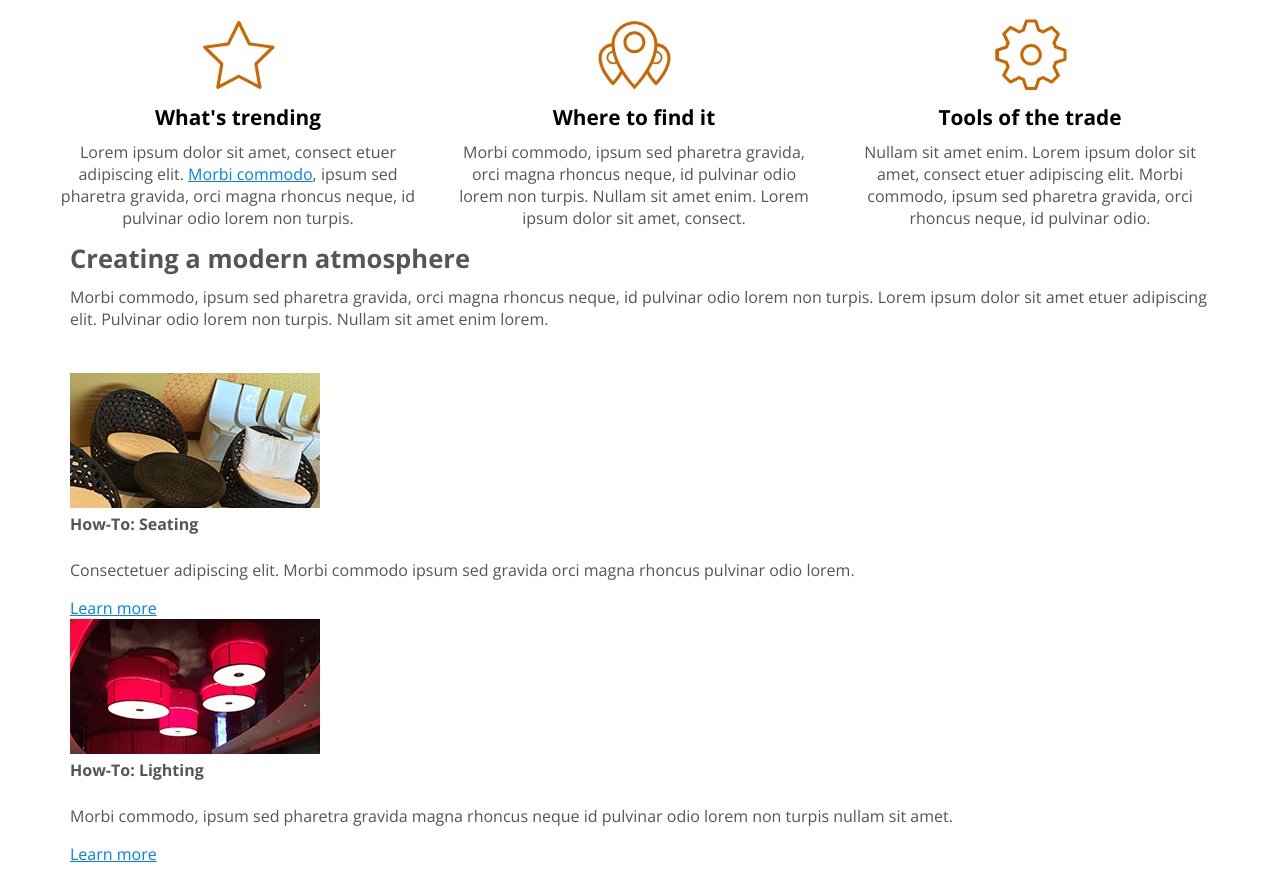
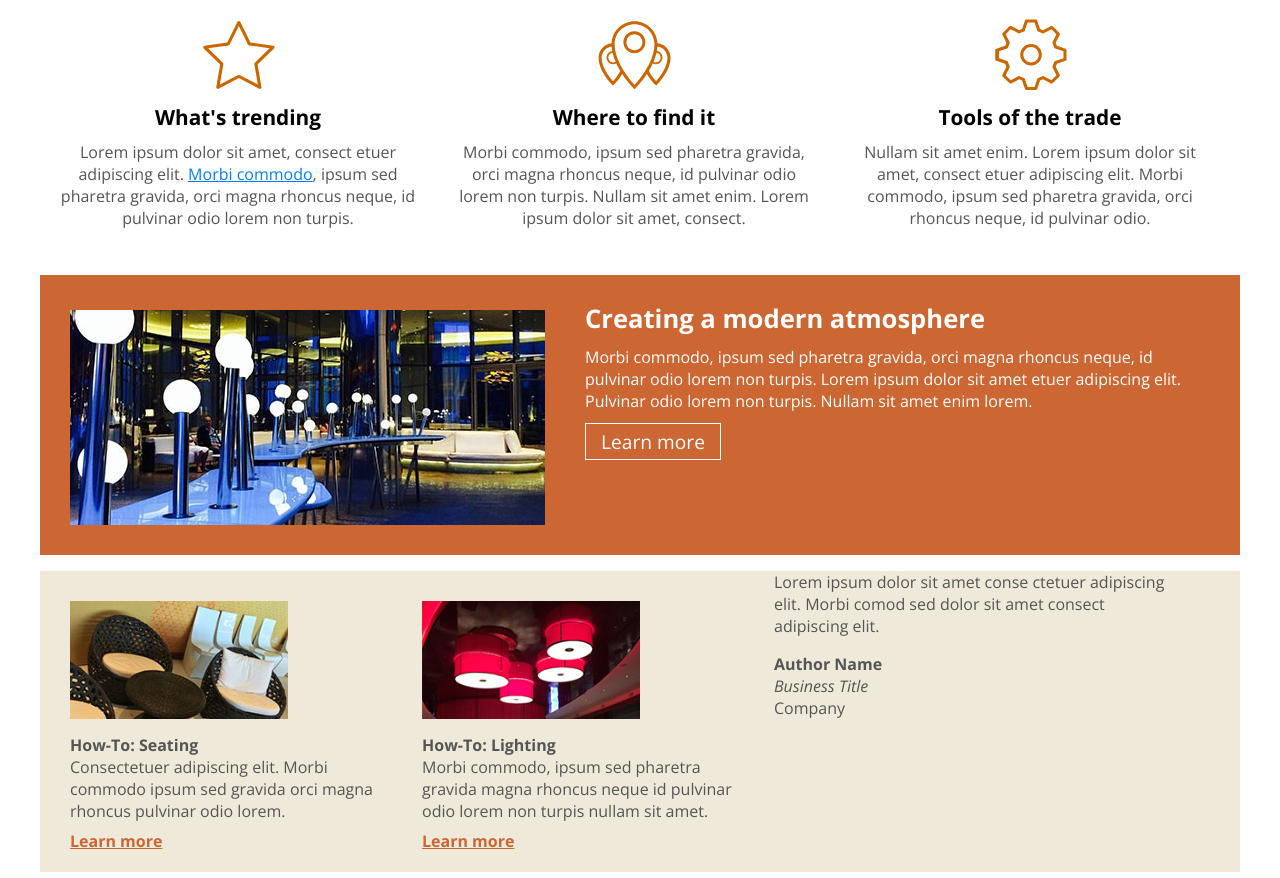
Before and after one commit to adoug/responsive-static-seed, a website: page src/views/index.html in a window 1280 px wide. Shown: the part 447-1325 px from the top of the page. Drawn offline with nearby package versions, Linux system fonts and the light colour scheme.

Commit message:
Style how to section aside

```diff
--- a/public/css/screen.css
+++ b/public/css/screen.css
@@ -1,5 +1,4 @@
 @import url('https://fonts.googleapis.com/css?family=Open+Sans:300,300i,400,700,700i');
-
 body {
     font-family: 'Open Sans', sans-serif;
     font-size: 16px;
@@ -14,6 +13,7 @@ body {
     margin: 0 auto;
     position: relative;
 }
+
 
 /* Text */
 
@@ -49,6 +49,7 @@ p {
 a {
     color: #007eff;
 }
+
 a:visited {
     color: #65b1ff;
 }
@@ -63,8 +64,9 @@ a.btn {
 }
 
 a.btn:hover {
-    background-color: rgba(0,0,0, .3);
+    background-color: rgba(0, 0, 0, .3);
 }
+
 
 /* Header */
 
@@ -85,7 +87,9 @@ header a.logo {
     left: 20px;
 }
 
-header a.logo span { display: none; }
+header a.logo span {
+    display: none;
+}
 
 header div.hero {
     position: absolute;
@@ -100,10 +104,19 @@ header div.hero h1 {
     color: #fff;
 }
 
+
 /* Section - All */
+
 section {
     padding: 0 30px;
 }
+
+section::after {
+    content: '';
+    display: block;
+    clear: both;
+}
+
 
 /* Section - Main */
 
@@ -126,23 +139,37 @@ section.main .content {
     padding-top: 85px;
 }
 
-section.main aside h3 a {
-    color: #000;
-    text-decoration: none;
+section.main aside h3 a { color: #000; text-decoration: none; }
+section.main aside h3 a:hover { text-decoration: underline; }
+section.main aside .content.trending { background-image: url(../images/icon_star.svg); }
+section.main aside .content.find-it { background-image: url(../images/icon_marker.svg); }
+section.main aside .content.tools { background-image: url(../images/icon_gear.svg); }
+
+
+/* Section - Atmosphere */
+
+section.atmosphere {
+    background-color: #cc6633;
+    padding-top: 30px;
+    padding-bottom: 30px;
+    color: #fff;
 }
 
-section.main aside h3 a:hover {
-    text-decoration: underline;
+section.atmosphere article {
+    padding: 0 20px 0 515px;
+    background: url(../images/photo_lounge.jpg) no-repeat 0 5px;
+    min-height: 220px;
 }
 
-section.main aside .content.trending {
-    background-image: url(../images/icon_star.svg);
-}
 
-section.main aside .content.find-it {
-    background-image: url(../images/icon_marker.svg);
-}
+/* Section - How To */
 
-section.main aside .content.tools {
-    background-image: url(../images/icon_gear.svg);
-}
+section.how-to { background-color: #eee9d9; position: relative; }
+section.how-to aside { width: 30%; float: left; margin-right: 10px; }
+section.how-to aside .content { padding: 30px 30px 20px 0; }
+
+section.how-to aside .content img { display: block; margin-bottom: 15px; width: 70%; }
+
+section.how-to aside .content h4 { margin-bottom: 0; }
+section.how-to aside .content p { margin-bottom: .5em; }
+section.how-to aside .content a { display: inline-block; color: #cc6633; font-weight: 700; }
```
